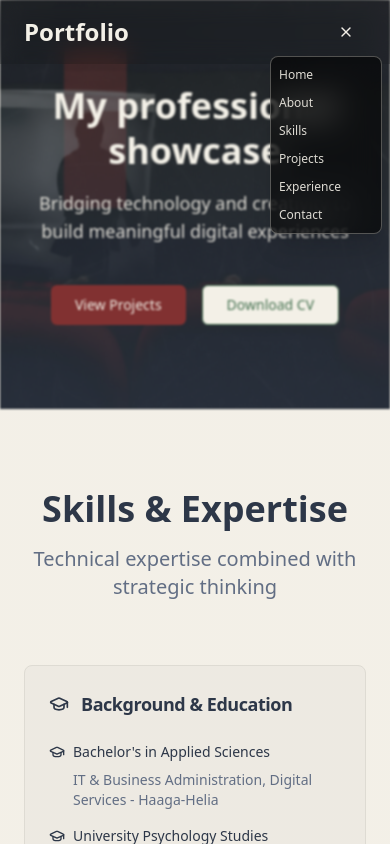
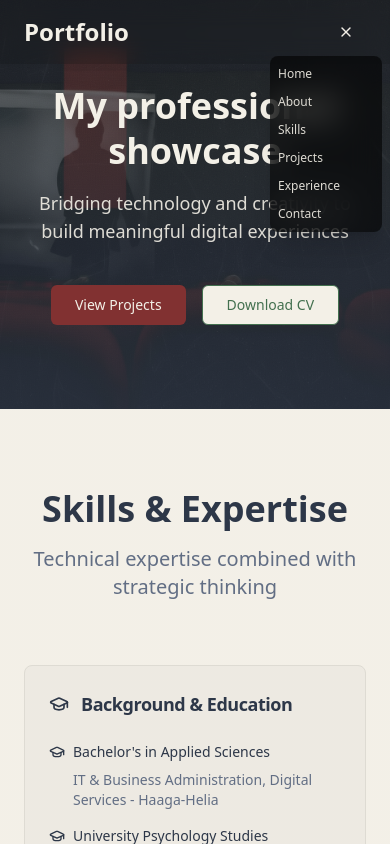
Before and after one commit to annasebedash-creator/anna-sebedach-portfolio, a React (Vite) app: page / in a window 390 px wide. Both pictures are taken after a click on the button 346 px from the left and 32 px from the top of the page. Shown: the top 844 px of the page. Built offline with nearby package versions, Linux system fonts and the light colour scheme.

Commit message:
Adjust blur and remove white lines

```diff
--- a/src/components/Header.tsx
+++ b/src/components/Header.tsx
@@ -86,7 +86,7 @@ const Header = () => {
             <div className="md:hidden fixed inset-0 bg-black/10 backdrop-blur-md -z-10" onClick={() => setIsMenuOpen(false)} />
 
             {/* Menu dropdown */}
-            <div className="md:hidden absolute right-2 top-14 w-28 bg-black/60 backdrop-blur-lg rounded-lg border border-ivory/30 shadow-xl animate-fade-in">
+            <div className="md:hidden absolute right-2 top-14 w-28 bg-black/60 backdrop-blur-lg rounded-lg shadow-xl animate-fade-in">
               <nav className="flex flex-col py-1">
                 {menuItems.map(item => (
                   <a
--- a/src/components/Hero.tsx
+++ b/src/components/Hero.tsx
@@ -10,7 +10,7 @@ const Hero = () => {
 
   return <div>
       {/* Section 1: Hero Slice */}
-      <section className={`hero-slice relative h-[calc(35vh+3cm)] md:h-[calc(70vh+3cm)] lg:h-[calc(80vh+3cm)] xl:h-[calc(85vh+3cm)] overflow-hidden transition-all duration-300 ${isMenuOpen ? 'blur-[1px]' : ''}`}>
+      <section className={`hero-slice relative h-[calc(35vh+3cm)] md:h-[calc(70vh+3cm)] lg:h-[calc(80vh+3cm)] xl:h-[calc(85vh+3cm)] overflow-hidden transition-all duration-300 ${isMenuOpen ? 'blur-[0.5px]' : ''}`}>
         <img src={heroMixedMedia} alt="Mixed media composition with professional portrait" className="absolute inset-0 w-full h-full object-cover object-center" />
         <div className="absolute inset-0 bg-gradient-to-b from-midnight-blue/30 via-midnight-blue/50 to-midnight-blue/70"></div>
 
```
